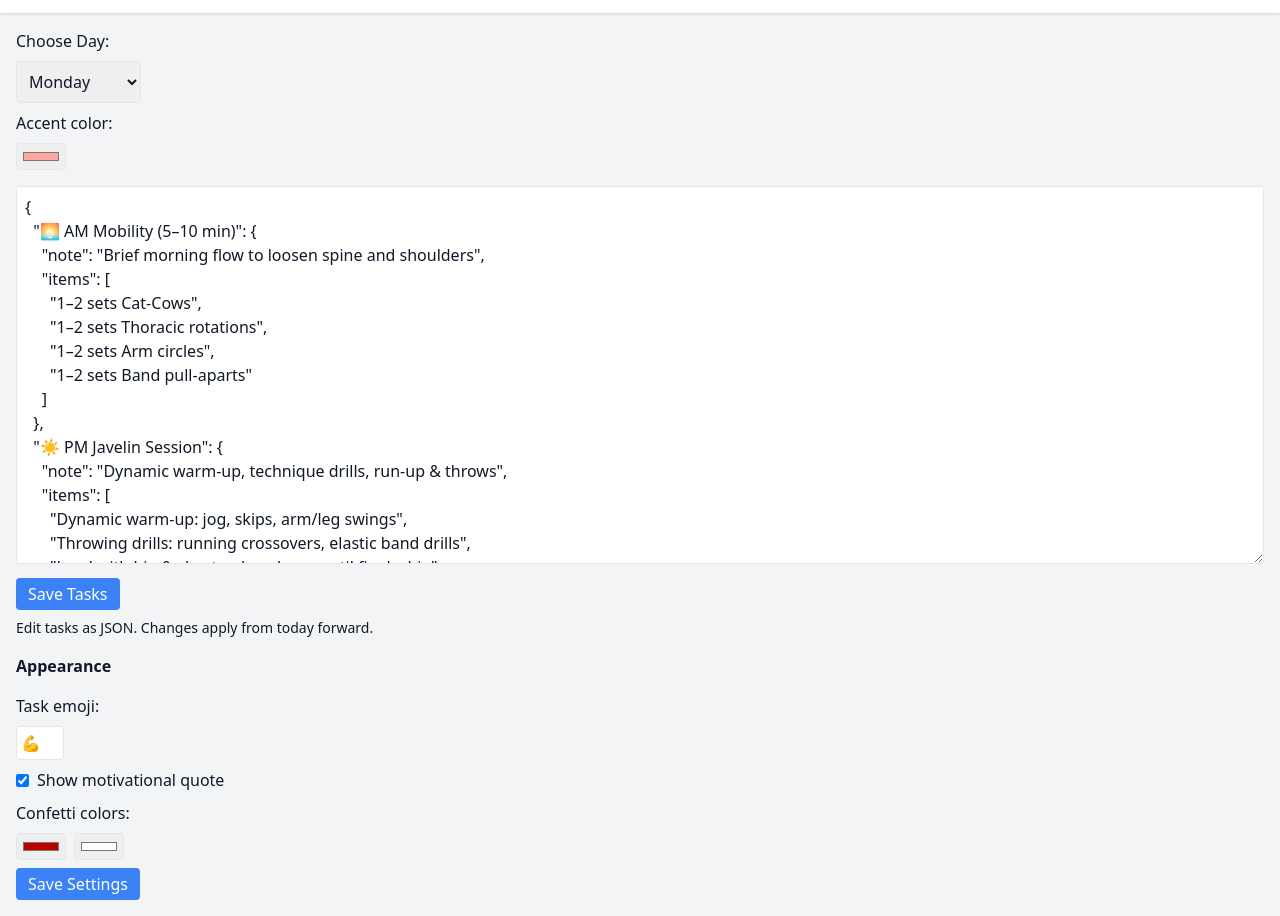
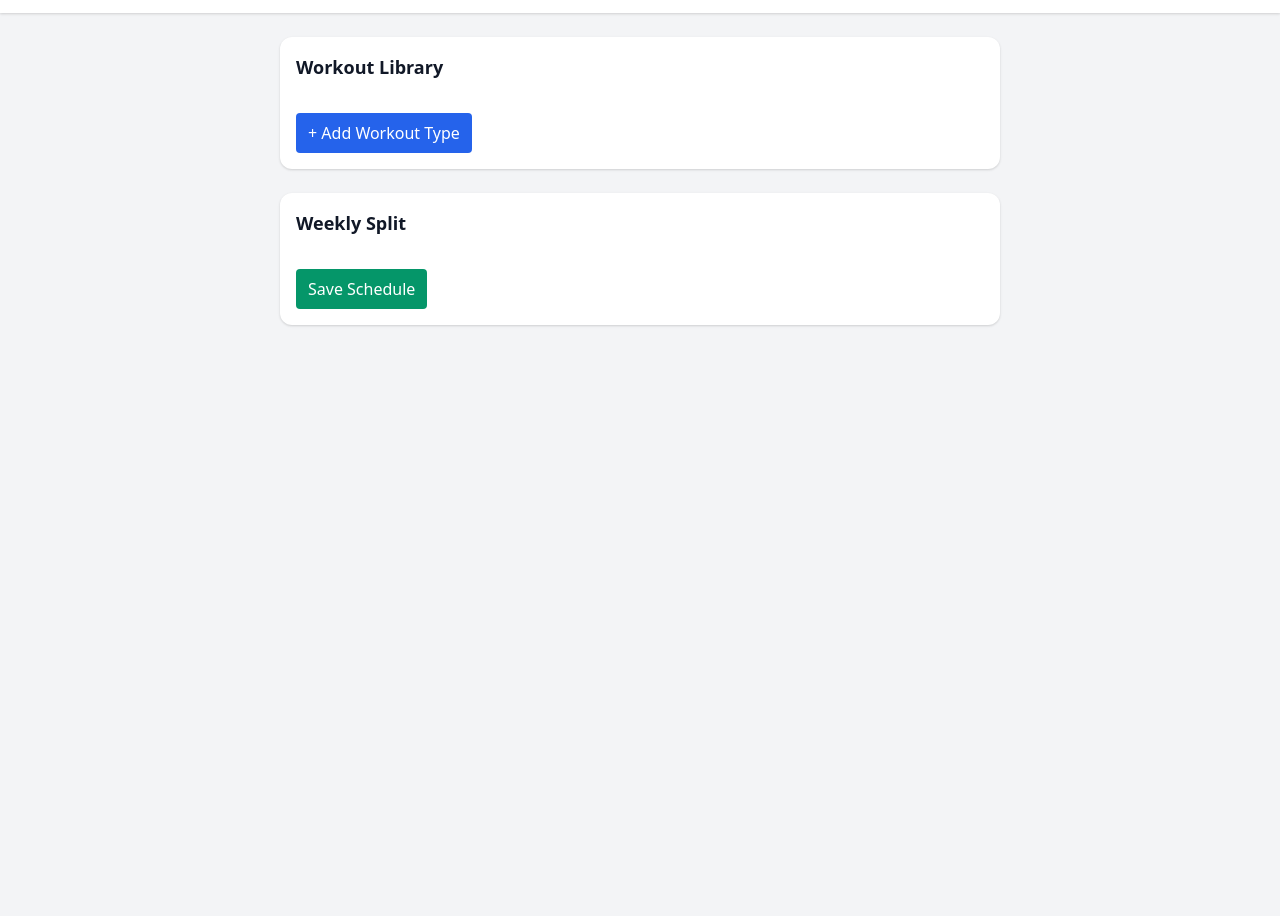
Before and after one commit to gpiazzon/javelintodo, a website: page settings.html in a window 1280 px wide. Shown: the part 47-963 px from the top of the page. After the commit the page ends 800 px from the top, so only its background shows below. Drawn offline with nearby package versions, Linux system fonts and the light colour scheme.

Commit message:
Update settings.html

```diff
--- a/settings.html
+++ b/settings.html
@@ -8,7 +8,6 @@
     href="https://cdn.jsdelivr.net/npm/tailwindcss@^3/dist/tailwind.min.css"
     rel="stylesheet"
   />
-  <script src="https://cdn.jsdelivr.net/npm/lucide@latest/dist/lucide.min.js"></script>
 </head>
 <body class="bg-gray-100 text-gray-900">
   <header class="sticky top-0 z-10 bg-white flex items-center justify-between shadow p-4">
@@ -16,93 +15,24 @@
     <h1 class="font-bold text-lg text-center flex-1">Settings</h1>
   </header>
 
-    <main class="p-4 space-y-4">
-      <div class="space-y-2">
-        <label for="day-select" class="block font-medium">Choose Day:</label>
-        <select id="day-select" class="border rounded p-2">
-          <option value="monday">Monday</option>
-          <option value="tuesday">Tuesday</option>
-          <option value="wednesday">Wednesday</option>
-          <option value="thursday">Thursday</option>
-          <option value="friday">Friday</option>
-          <option value="saturday">Saturday</option>
-          <option value="sunday">Sunday</option>
-        </select>
-        <label for="accent-input" class="block mt-2 font-medium">Accent color:</label>
-        <input type="color" id="accent-input" class="border rounded p-1" />
+  <main class="p-6 space-y-6 max-w-3xl mx-auto">
+    <!-- Workout Type + Workouts -->
+    <div class="bg-white rounded-xl shadow p-4 space-y-4">
+      <h2 class="font-semibold text-lg">Workout Library</h2>
+      <div id="workout-types" class="space-y-4"></div>
+      <button id="add-type-btn"
+        class="px-3 py-2 bg-blue-600 text-white rounded hover:bg-blue-700">+ Add Workout Type</button>
     </div>
 
-      <div class="space-y-2">
-        <textarea id="tasks-input" rows="15" class="w-full border rounded p-2" ></textarea>
-        <button id="save-btn" class="px-3 py-1 rounded bg-blue-500 text-white hover:bg-blue-600 transition-colors">Save Tasks</button>
-        <p class="text-sm">Edit tasks as JSON. Changes apply from today forward.</p>
-      </div>
-
-      <h2 class="font-semibold mt-6">Appearance</h2>
-      <div class="space-y-2">
-        <label for="emoji-input" class="block font-medium">Task emoji:</label>
-        <input id="emoji-input" maxlength="2" class="border rounded p-1 w-12" />
-        <div class="mt-2">
-          <label class="inline-flex items-center gap-2"><input type="checkbox" id="quote-toggle" class="border rounded"/> <span>Show motivational quote</span></label>
-        </div>
-        <label class="block mt-2 font-medium">Confetti colors:</label>
-        <div class="flex gap-2">
-          <input type="color" id="confetti1" class="border rounded p-1" />
-          <input type="color" id="confetti2" class="border rounded p-1" />
-        </div>
-        <button id="save-settings-btn" class="mt-2 px-3 py-1 rounded bg-blue-500 text-white hover:bg-blue-600 transition-colors">Save Settings</button>
+    <!-- Weekly Split -->
+    <div class="bg-white rounded-xl shadow p-4 space-y-4">
+      <h2 class="font-semibold text-lg">Weekly Split</h2>
+      <div id="weekly-split" class="grid grid-cols-1 md:grid-cols-2 gap-4"></div>
+      <button id="save-schedule-btn"
+        class="px-3 py-2 bg-green-600 text-white rounded hover:bg-green-700">Save Schedule</button>
     </div>
   </main>
 
   <script src="settings.js"></script>
-    <script src="tasks.js"></script>
-  <script>
-    document.addEventListener('DOMContentLoaded', () => {
-      const select = document.getElementById('day-select');
-      const input = document.getElementById('tasks-input');
-      const accent = document.getElementById('accent-input');
-      const emojiInput = document.getElementById('emoji-input');
-      const quoteToggle = document.getElementById('quote-toggle');
-      const conf1 = document.getElementById('confetti1');
-      const conf2 = document.getElementById('confetti2');
-
-      const settings = loadSettings();
-
-      function loadCurrent() {
-        const day = select.value;
-        const tasks = getTasksFor(day, new Date());
-        input.value = JSON.stringify(tasks, null, 2);
-        accent.value = settings.colors[day] || '#ffffff';
-      }
-
-      select.onchange = loadCurrent;
-      loadCurrent();
-      emojiInput.value = settings.emoji;
-      quoteToggle.checked = settings.showQuotes;
-      conf1.value = settings.confettiColors[0] || '#bb0000';
-      conf2.value = settings.confettiColors[1] || '#ffffff';
-
-      document.getElementById('save-btn').onclick = () => {
-        try {
-          const obj = JSON.parse(input.value);
-          saveNewTasks(select.value, obj);
-          alert('Saved!');
-        } catch(e) {
-          alert('Invalid JSON');
-        }
-      };
-
-      document.getElementById('save-settings-btn').onclick = () => {
-        settings.colors[select.value] = accent.value;
-        settings.emoji = emojiInput.value;
-        settings.showQuotes = quoteToggle.checked;
-        settings.confettiColors = [conf1.value, conf2.value];
-        saveSettings(settings);
-        alert('Settings saved!');
-      };
-
-      lucide.replace();
-    });
-  </script>
 </body>
 </html>
```
Lines whose indentation alone changed are shown as unchanged.
